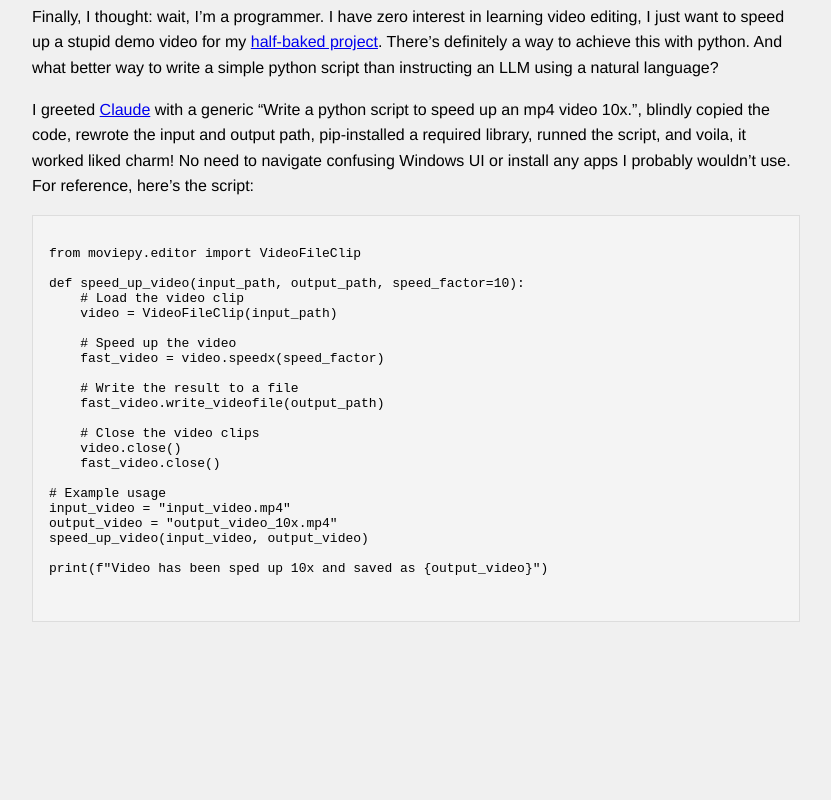
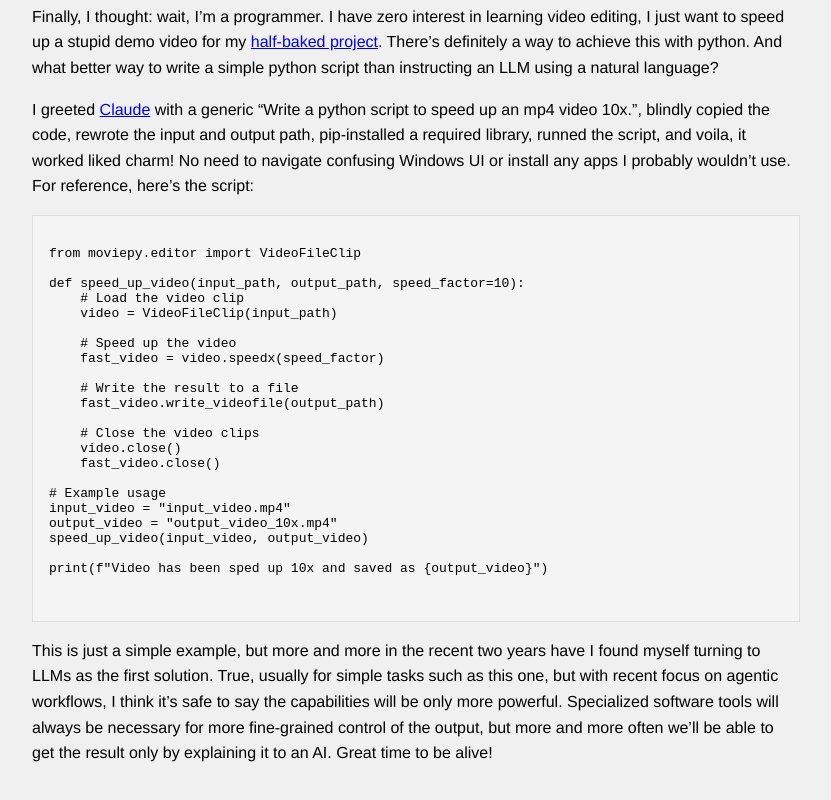
Before and after one commit to druskacik/druskacik.github.io, a Nuxt app: page /blog/claude-as-a-video-editor in a window 1280 px wide. Shown: the part 552-1352 px from the top of the page, without its empty margins (224-1055 px from the left). Before the commit the page ends 1187 px from the top, so only its background shows below. Built offline with nearby package versions, Linux system fonts and the light colour scheme.

Commit message:
finish claude blog, readme

```diff
--- a/pages/blog/claude-as-a-video-editor.vue
+++ b/pages/blog/claude-as-a-video-editor.vue
@@ -68,6 +68,9 @@ speed_up_video(input_video, output_video)
 print(f"Video has been sped up 10x and saved as {output_video}")
         </code>
       </pre>
+      <p>
+        This is just a simple example, but more and more in the recent two years have I found myself turning to LLMs as the first solution. True, usually for simple tasks such as this one, but with recent focus on agentic workflows, I think it’s safe to say the capabilities will be only more powerful. Specialized software tools will always be necessary for more fine-grained control of the output, but more and more often we’ll be able to get the result only by explaining it to an AI. Great time to be alive!
+      </p>
         </div>
     </div>
 </template>
@@ -81,6 +84,7 @@ useHead({
 <style scoped>
 .blog-post {
     margin: 0 auto;
+    margin-bottom: 4rem;
 }
 
 h1 {
```
Also changed, not shown: 1 other file (tests, documents, lock files or other folders).
